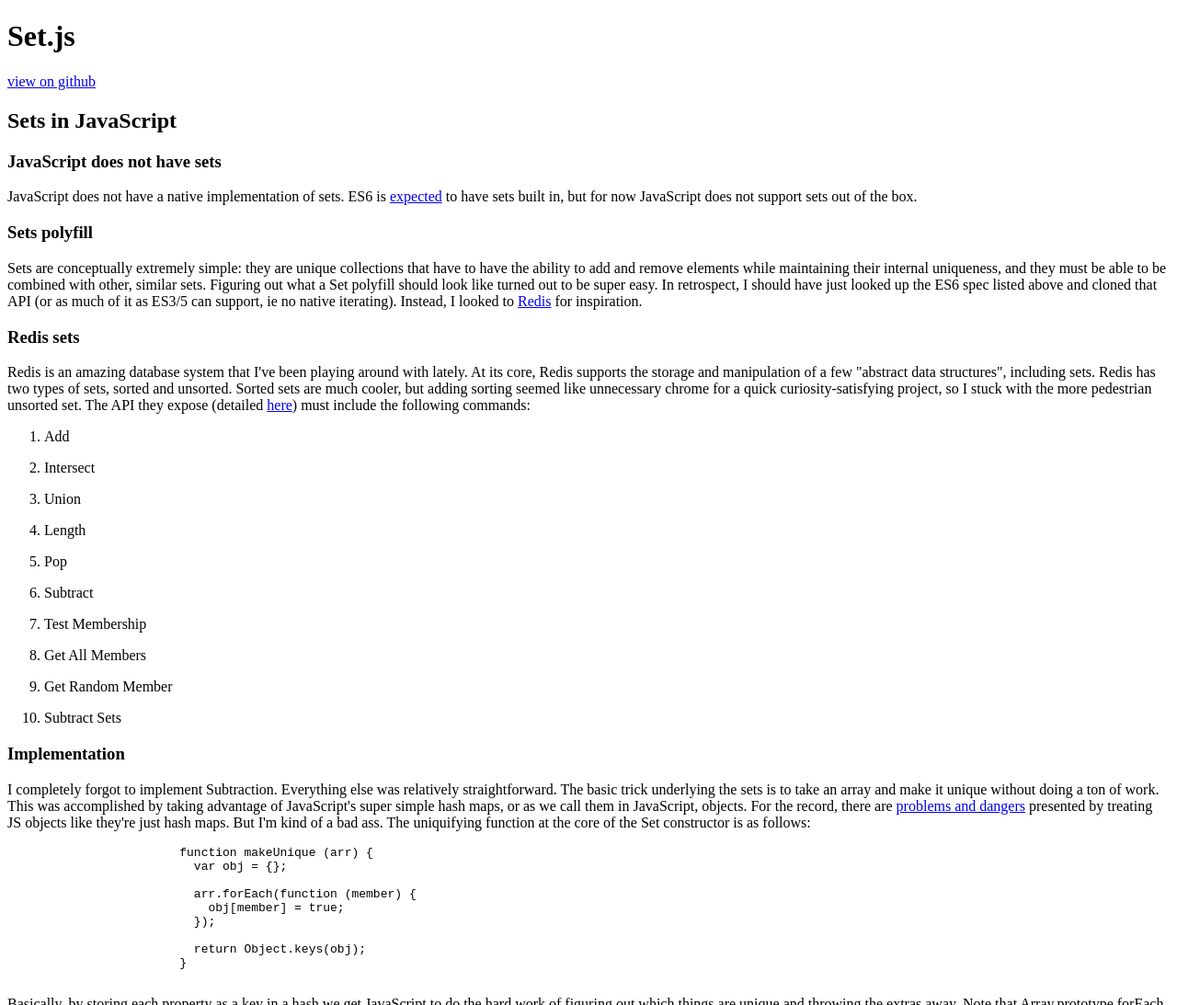
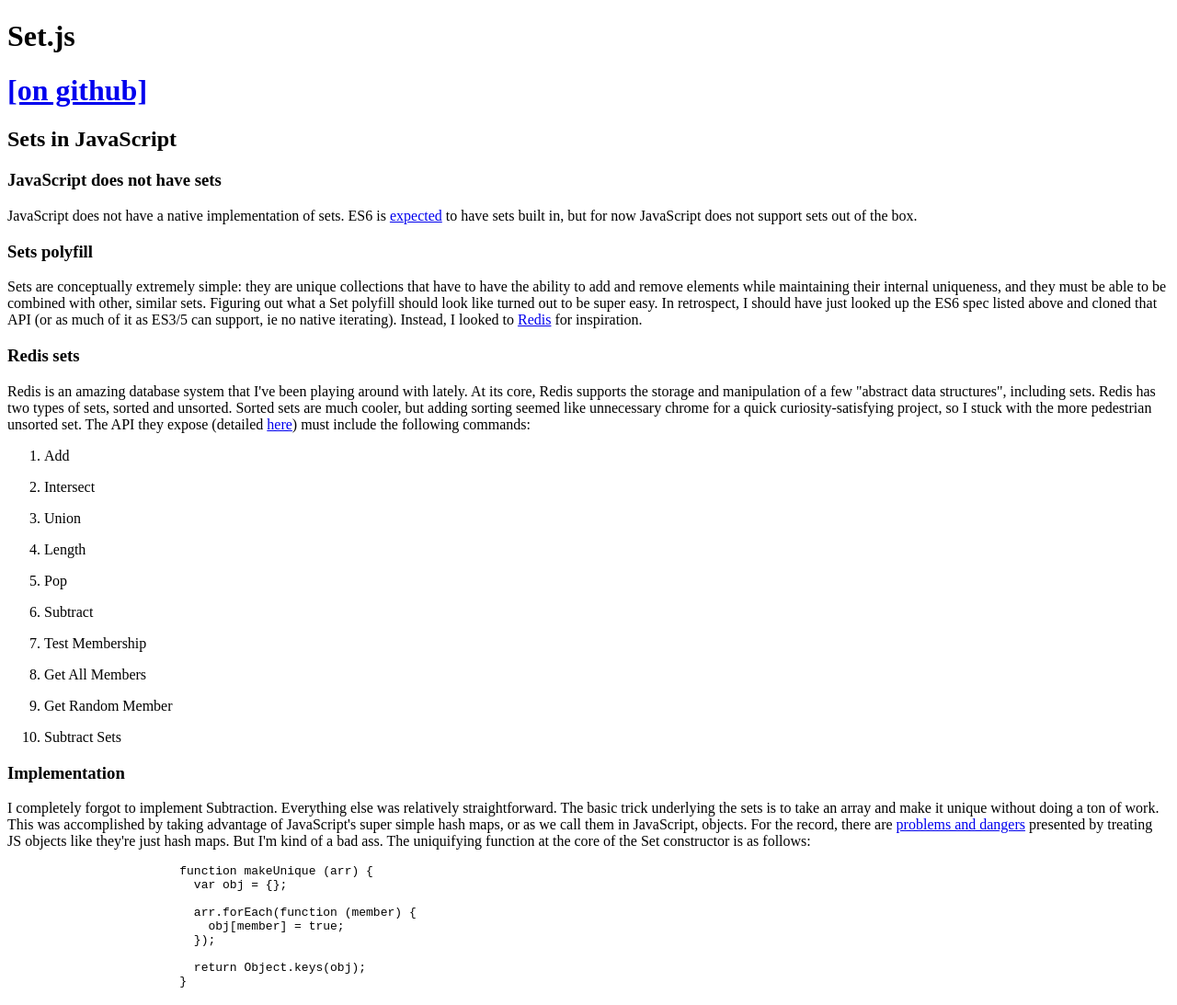
Before and after one commit to mbildner/blog, a plain HTML site: page posts/setjs.html in a window 1280 px wide. Shown: the top 1093 px of the page at 92% size. Drawn offline with Linux system fonts and the light colour scheme.

```diff
--- a/posts/setjs.html
+++ b/posts/setjs.html
@@ -6,7 +6,8 @@
 <body>
 
 	<h1>Set.js</h1>
-	<a href="https://github.com/mbildner/Set.js">view on github</a>
+	<h1><a href="https://github.com/mbildner/Set.js">[on github]</a></h1>
+
 	<h2>Sets in JavaScript</h2>
 
 	<h3>JavaScript does not have sets</h3>
```
Also changed, not shown: index.html (+1 -1 lines).
